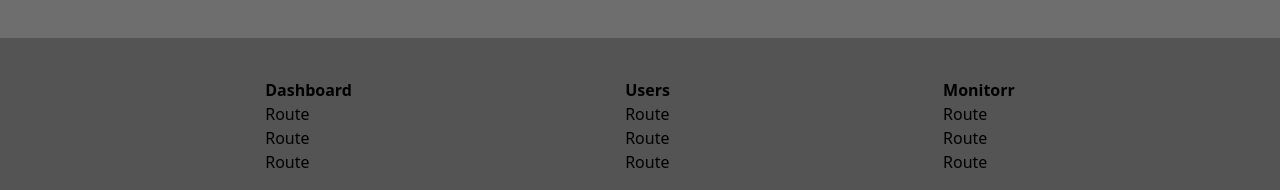
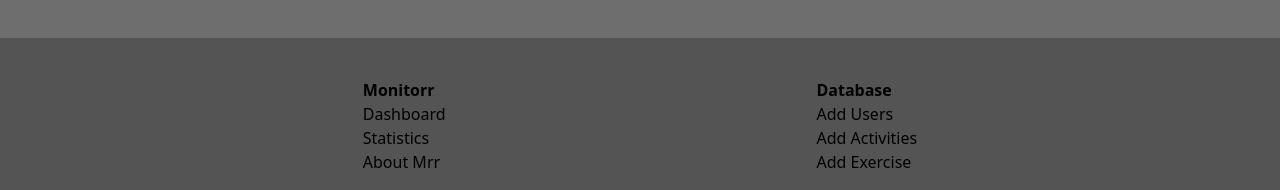
Before and after one commit to davidhill94/Monitorr-Exercise-Tracker, a React (Create React App) app: page /statistics in a window 1280 px wide. Shown: the part 762-952 px from the top of the page. Built offline with nearby package versions, Linux system fonts and the light colour scheme; no server answers.

Commit message:
creating links

```diff
--- a/src/components/Footer/FooterLinks.js
+++ b/src/components/Footer/FooterLinks.js
@@ -1,30 +1,42 @@
 import React from 'react';
+import { Link } from 'react-router-dom';
 
 export const FooterLinks = () => {
+
+    const goToTop = () => {
+        window.scrollTo({
+            top: 0,
+        });
+    };
+
     return (
         <div className="w-full flex flex-row justify-evenly py-4">
             <div className="p-2">
-                <h5 className="font-bold">Dashboard</h5>
-                <ul>
-                    <li>Route</li>
-                    <li>Route</li>
-                    <li>Route</li>
+                <h5 className="font-bold">Monitorr</h5>
+                <ul onClick={goToTop}>
+                    <li>
+                        <Link onClick={goToTop} to="/dashboard">Dashboard</Link>
+                    </li>
+                    <li>
+                        <Link onClick={goToTop} to="/statistics">Statistics</Link>
+                    </li>
+                    <li>
+                        <Link onClick={goToTop} to="/about">About Mrr</Link>
+                    </li>
                 </ul>
             </div>
             <div className="p-2">
-                <h5 className="font-bold">Users</h5>
+                <h5 className="font-bold">Database</h5>
                 <ul>
-                    <li>Route</li>
-                    <li>Route</li>
-                    <li>Route</li>
-                </ul>
-            </div>
-            <div className="p-2">
-                <h5 className="font-bold">Monitorr</h5>
-                <ul>
-                    <li>Route</li>
-                    <li>Route</li>
-                    <li>Route</li>
+                    <li>
+                        <Link onClick={goToTop} to="/user">Add Users</Link>
+                    </li>
+                    <li>
+                        <Link onClick={goToTop} to="/user">Add Activities</Link>
+                    </li>
+                    <li>
+                        <Link onClick={goToTop} to="/create">Add Exercise</Link>
+                    </li>
                 </ul>
             </div>
         </div>
```
